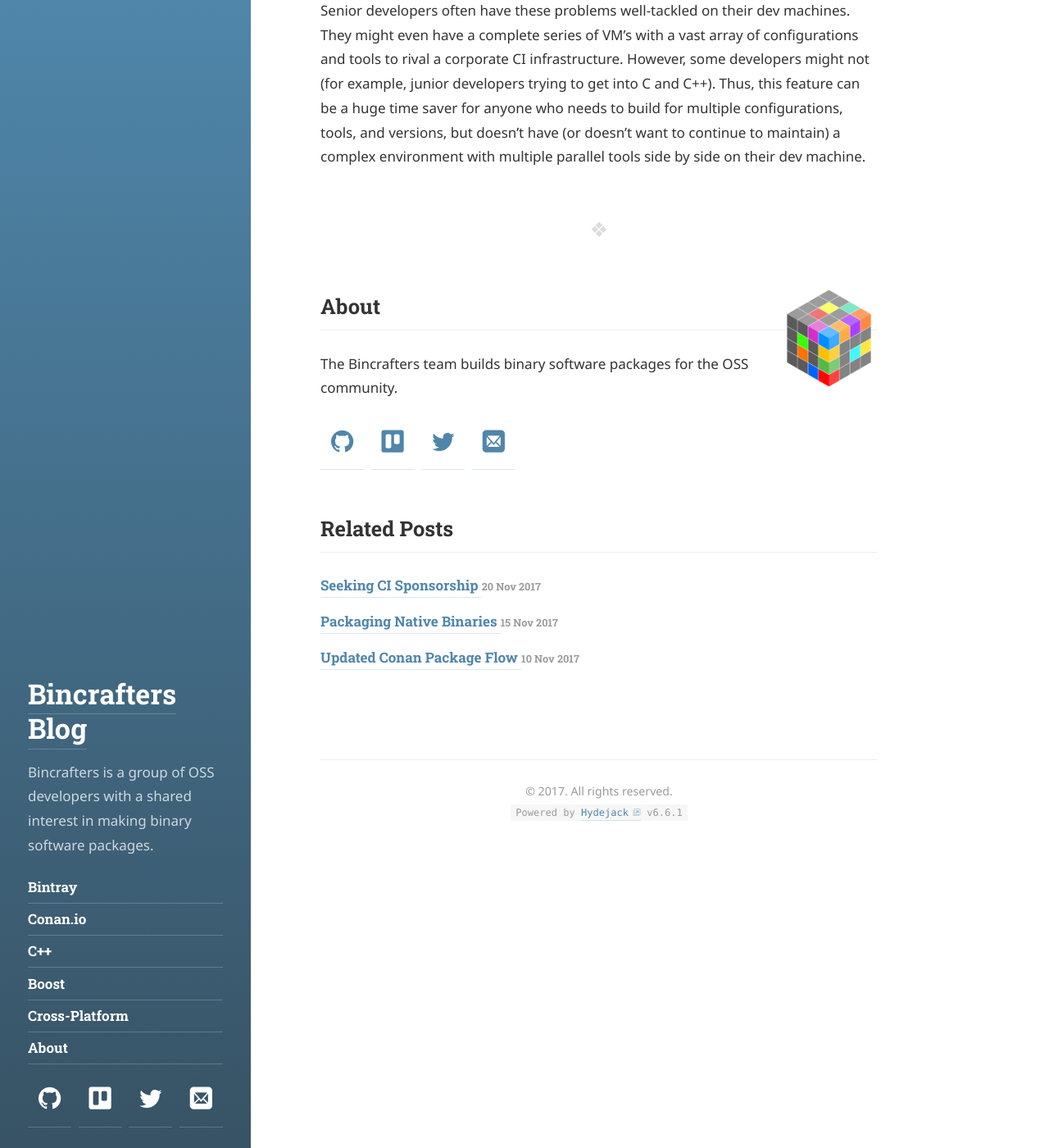
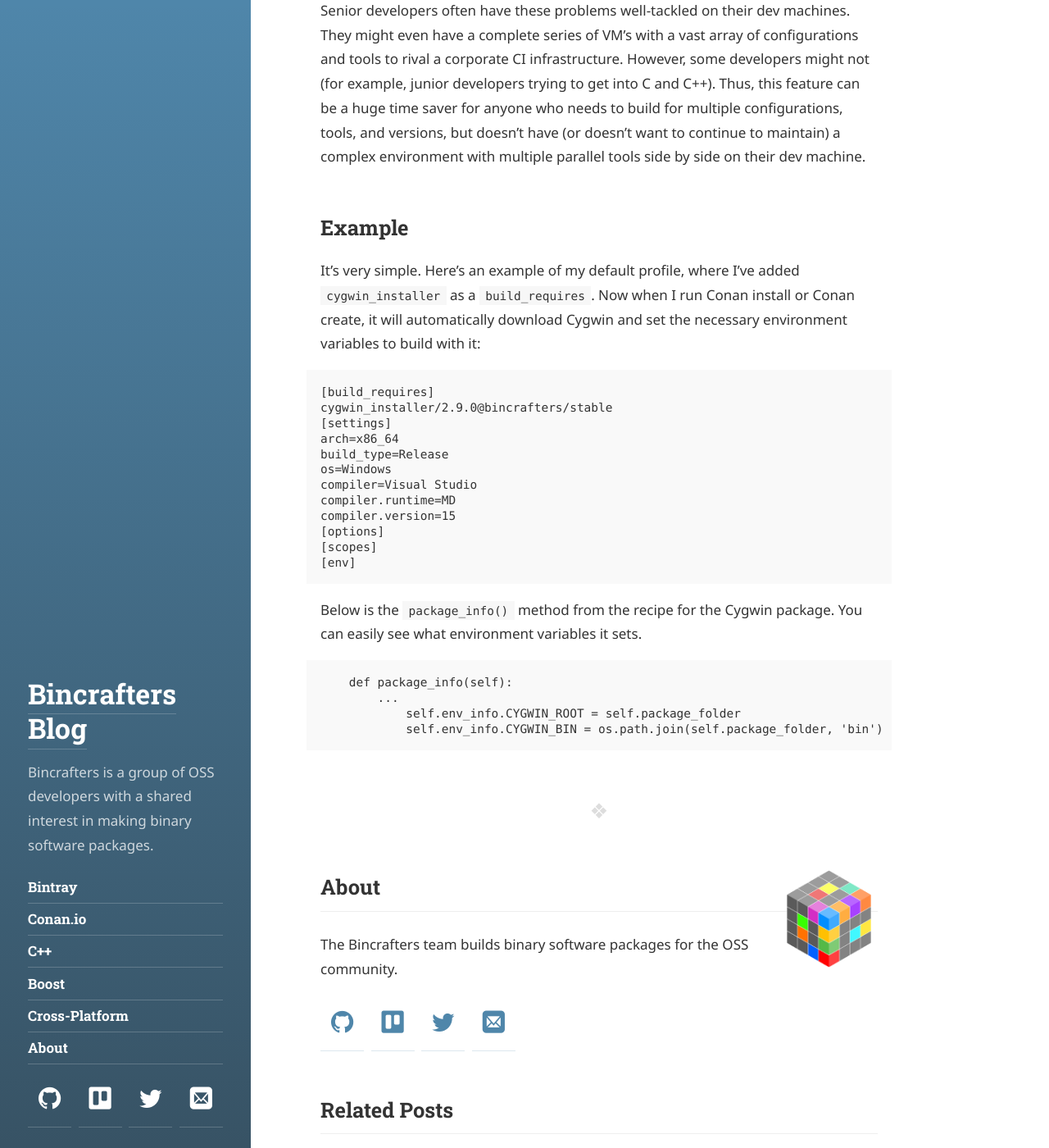
Before and after one commit to bincrafters/bincrafters.github.io, a Jekyll site: the page built from _posts/2017-11-27-Conan-Profiles-and-Build-Requires.md, in a window 1280 px wide and 1400 px high, scrolled down 2026 px. Shown: the whole window at 82% size. Built offline with Jekyll 4.4.1, drawn with Linux system fonts in a browser that asks for light colours; some web fonts are replaced.

Commit message:
added example

````diff
--- a/_posts/2017-11-27-Conan-Profiles-and-Build-Requires.md
+++ b/_posts/2017-11-27-Conan-Profiles-and-Build-Requires.md
@@ -20,3 +20,31 @@ So, the magic here is that Conan profiles have a dedicated `build_requires` fiel
 
 ## New Developers
 Senior developers often have these problems well-tackled on their dev machines.  They might even have a complete series of VM's with a vast array of configurations and tools to rival a corporate CI infrastructure.  However, some developers might not (for example, junior developers trying to get into C and C++).  Thus, this feature can be a huge time saver for anyone who needs to build for multiple configurations, tools, and versions, but doesn't have (or doesn't want to continue to maintain) a complex environment with multiple parallel tools side by side on their dev machine.
+
+## Example
+
+It's very simple.  Here's an example of my default profile, where I've added `cygwin_installer` as a `build_requires`.  Now when I run Conan install or Conan create, it will automatically download Cygwin and set the necessary environment variables to build with it:
+
+```
+[build_requires]
+cygwin_installer/2.9.0@bincrafters/stable
+[settings]
+arch=x86_64
+build_type=Release
+os=Windows
+compiler=Visual Studio
+compiler.runtime=MD
+compiler.version=15
+[options]
+[scopes]
+[env]
+```
+
+Below is the `package_info()` method from the recipe for the Cygwin package. You can easily see what environment variables it sets.
+
+```
+    def package_info(self):
+        ...
+	    self.env_info.CYGWIN_ROOT = self.package_folder
+	    self.env_info.CYGWIN_BIN = os.path.join(self.package_folder, 'bin')
+```
````
